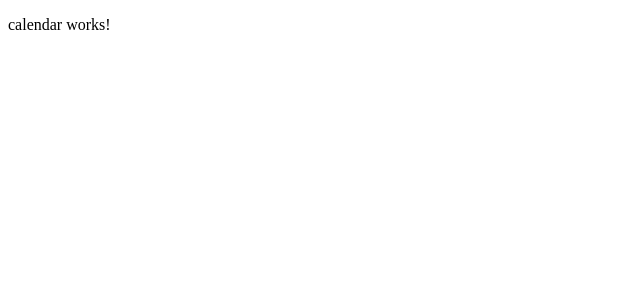
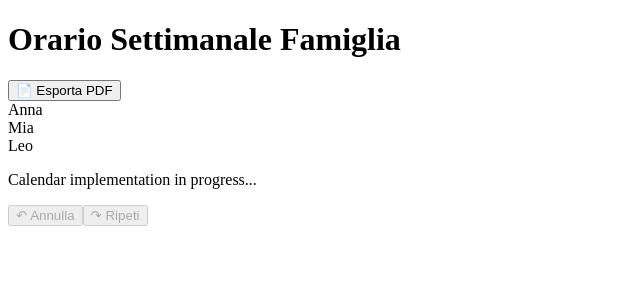
Before and after one commit to MihaelaAghirculesei/intelligent-family-calendar, an Angular app in the folder angular-version/: page / in a window 1280 px wide. Shown: the top 300 px of the page, without its empty margins (0-640 px from the left). Built offline with nearby package versions, Linux system fonts and the light colour scheme.

Commit message:
ix: resolve Angular component errors and add basic calendar template

```diff
--- a/angular-version/src/app/app.component.ts
+++ b/angular-version/src/app/app.component.ts
@@ -1,11 +1,10 @@
 import { Component } from '@angular/core';
-import { RouterOutlet } from '@angular/router';
 import { CalendarComponent } from './components/calendar/calendar.component';
 
 @Component({
   selector: 'app-root',
   standalone: true,
-  imports: [RouterOutlet, CalendarComponent],
+  imports: [CalendarComponent],
   templateUrl: './app.component.html',
   styleUrl: './app.component.css'
 })
--- a/angular-version/src/app/components/calendar/calendar.component.html
+++ b/angular-version/src/app/components/calendar/calendar.component.html
@@ -1 +1,19 @@
-<p>calendar works!</p>
+<div class="container">
+  <div class="header-row">
+    <h1>Orario Settimanale Famiglia</h1>
+    <button class="export-btn">📄 Esporta PDF</button>
+  </div>
+
+  <div class="legend">
+    <div class="legend-item anna">Anna</div>
+    <div class="legend-item mia">Mia</div>
+    <div class="legend-item leo">Leo</div>
+  </div>
+
+  <p>Calendar implementation in progress...</p>
+
+  <div class="bottom-controls">
+    <button class="control-btn" disabled>↶ Annulla</button>
+    <button class="control-btn" disabled>↷ Ripeti</button>
+  </div>
+</div>
```
